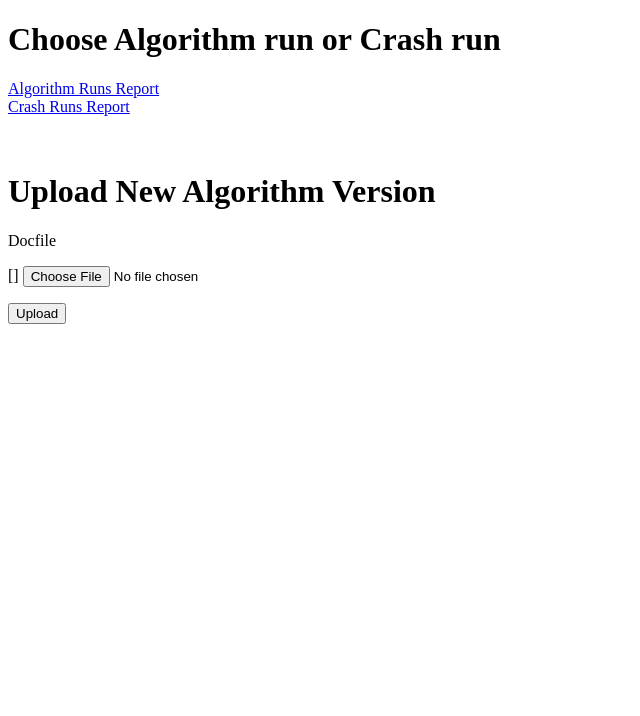
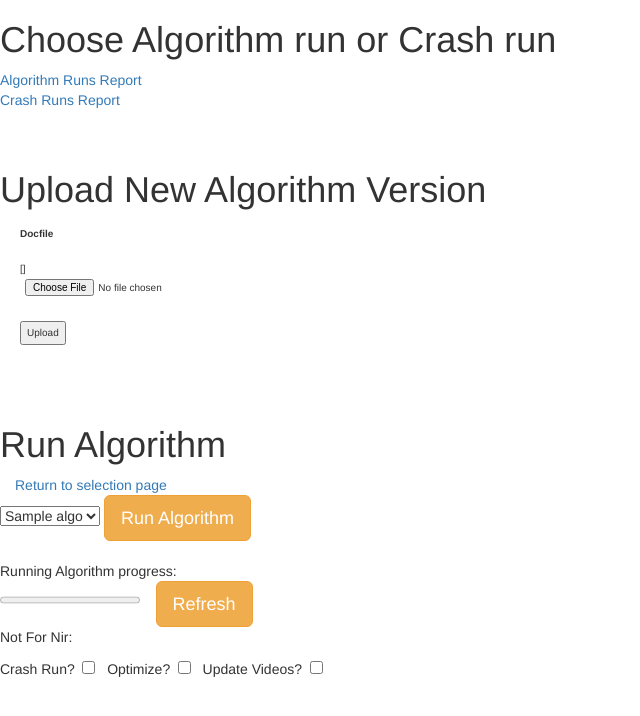
Before and after one commit to nirch/homage-automation-web, a Django app: template reports/templates/reports/index.html in a window 1280 px wide. Shown: the top 716 px of the page, without its empty margins (0-640 px from the left). Run offline with Django 3.2, Linux system fonts and the light colour scheme; the template is opened without the code that fills it: most values are stand-ins (such as "Sample title", 1, 10 or a date in 2020); form fields are guessed from the names that the template uses; some libraries are stand-ins or nearby versions.

Commit message:
add uploading and running algorithm from server

```diff
--- a/reports/static/reports/js/algovsalgo.js
+++ b/reports/static/reports/js/algovsalgo.js
@@ -412,6 +412,75 @@ function setVideoGroup(choice , videoid, group, chkid){
     xmlHttp.send( null );
 }
 
+
+function runAlgortihm(){
+
+    algorunselect = document.getElementById('algorunselect');
+    algoversion = algorunselect.options[algorunselect.selectedIndex].value;
+    crashrunval = 0;
+    optimizeval = 0;
+    updatedbval = 0;
+    var chkbxCrashrun = document.getElementById('crashrun');
+    if( chkbxCrashrun.checked ){
+        crashrunval = 1
+    }
+    var chkbxoptimize = document.getElementById('optimize');
+    if( chkbxoptimize.checked ){
+        optimizeval = 1
+    }
+    var chkbxupdatedb = document.getElementById('updatedb');
+    if( chkbxupdatedb.checked ){
+        updatedbval = 1
+    }
+
+
+    var theUrl = 'run_algo/' + crashrunval + '/' + optimizeval + '/' + updatedbval + '/' + String(algoversion);
+
+    var xmlHttp = null;
+
+    xmlHttp = new XMLHttpRequest();
+
+    xmlHttp.onreadystatechange=function()
+    {
+        if (xmlHttp.readyState==4 && xmlHttp.status==200)
+        {
+            alert('finished running algorithm');
+        }
+    };
+
+    xmlHttp.open( "GET", theUrl, true );
+    xmlHttp.send( null );
+}
+
+function updateProgress(){
+
+    var theUrl = 'get_progress/';
+
+    var xmlHttp = null;
+
+    xmlHttp = new XMLHttpRequest();
+
+    xmlHttp.onreadystatechange=function()
+    {
+        if (xmlHttp.readyState==4 && xmlHttp.status==200)
+        {
+            var progress = JSON.parse(xmlHttp.responseText);
+            algoprogress = document.getElementById('algorun_progress');
+            progress_message = document.getElementById('progress_message');
+            algoprogress.value = progress.algorun.value;
+            algoprogress.max = progress.algorun.max;
+            progress_message.innerHTML = progress.algorun.status;
+        }
+    };
+
+    xmlHttp.open( "GET", theUrl, true );
+    xmlHttp.send( null );
+}
+
+
+
+//runalgo/(?P<crashrun>0|1)/(?P<optimize>0|1)/(?P<updatedb>0|1)/(?P<algoversion>[
+
 //$(document).ready(function(){
 //
 //
--- a/reports/templates/reports/index.html
+++ b/reports/templates/reports/index.html
@@ -2,9 +2,14 @@
 <html>
 <head lang="en">
     <meta charset="UTF-8">
-    <title></title>
+    <meta name="viewport" content="width=device-width, initial-scale=1">
+    <link rel="stylesheet" href="http://maxcdn.bootstrapcdn.com/bootstrap/3.2.0/css/bootstrap.min.css">
+    <link rel="stylesheet" type="text/css" href="//cdn.datatables.net/1.10.4/css/jquery.dataTables.css">
+    <link rel="stylesheet" href="/static/reports/css/automation.css">
+    <meta charset="UTF-8">
+    <title>Main Homage Reports Page</title>
 </head>
-<body>
+<body style="padding-top: 0px">
 <h1>Choose Algorithm run or Crash run</h1>
 <div>
     <a href="1">Algorithm Runs Report</a>
@@ -29,6 +34,41 @@
         <p><input type="submit" value="Upload" /></p>
     </form>
 </div>
+<br>
+<br>
+<h1>Run Algorithm</h1>
+<div class="container-fluid">
+    <a href="/reports/">Return to selection page</a>
+    <div class="row">
+        <select id="algorunselect" class="selectcontainer">
+            {% for algo in algo_list %}
+                <option value='{{ algo }}'>{{ algo }}</option>
+            {% endfor %}
+        </select>
+        <button id="runAlgorithm" class="btn btn-lg btn-warning" onclick="runAlgortihm()">Run Algorithm</button>
+    </div>
+</div>
+<br>
+<div>
+    Running Algorithm progress:
+<div id="progress_message"></div>
+<progress id="algorun_progress" value="0" max="100">
+</progress>
+&nbsp;&nbsp;
+    <button id="updateProgress" class="btn btn-lg btn-warning" onclick="updateProgress()">Refresh</button>
+</div>
+
+Not For Nir:
+<br>
+<h5>Crash Run? &nbsp;<input type="checkbox" id="crashrun">&nbsp;&nbsp;
+Optimize?&nbsp; <input type="checkbox" id="optimize">&nbsp;&nbsp;
+Update Videos?&nbsp; <input type="checkbox" id="updatedb"></h5>
+<br>
+
+<script src="https://ajax.googleapis.com/ajax/libs/jquery/1.11.1/jquery.min.js"></script>
+<script src="http://maxcdn.bootstrapcdn.com/bootstrap/3.2.0/js/bootstrap.min.js"></script>
+<script type="text/javascript" language="javascript" src="//cdn.datatables.net/1.10.4/js/jquery.dataTables.min.js"></script>
+<script src="/static/reports/js/algovsalgo.js"></script>
 
 </body>
 </html>
--- a/reports/view/urls.py
+++ b/reports/view/urls.py
@@ -7,6 +7,8 @@ from django.conf.urls import patterns, url
 urlpatterns = patterns('',
     url(r'^$', views.index, name='index'),
     url(r'^upload/$', views.upload_file, name='upload_file'),
+    url(r'^get_progress/$', views.get_update_progress, name='get_progress'),
+    url(r'^run_algo/(?P<crashrun>0|1)/(?P<optimize>0|1)/(?P<updatedb>0|1)/(?P<algoversion>\w{1}-\d{2}-\d{2}-\d{2}-\d{2})/$', views.run_algo, name='run_algo'),
     url(r'^(?P<choice>0|1)/$', views.algovsalgo, name='algovsalgo'),
     url(r'^(?P<choice>0|1)/(?P<cycle_id1>[\d+]+)/(?P<cycle_id2>[\d+]+)/(?P<group>[\w+]+)/$', views.get_videos, name='videos'),
     url(r'^(?P<choice>0|1)/(?P<video_id>[\w+]+)/(?P<group>[\w+]+)/$', views.set_video_group, name='setvideogroup'),
```
Also changed, not shown: reports/octopus/consts.py (+39 -0 lines), reports/octopus/octopus.py (+49 -2 lines), reports/view/views.py (+36 -6 lines), 1 other file.
